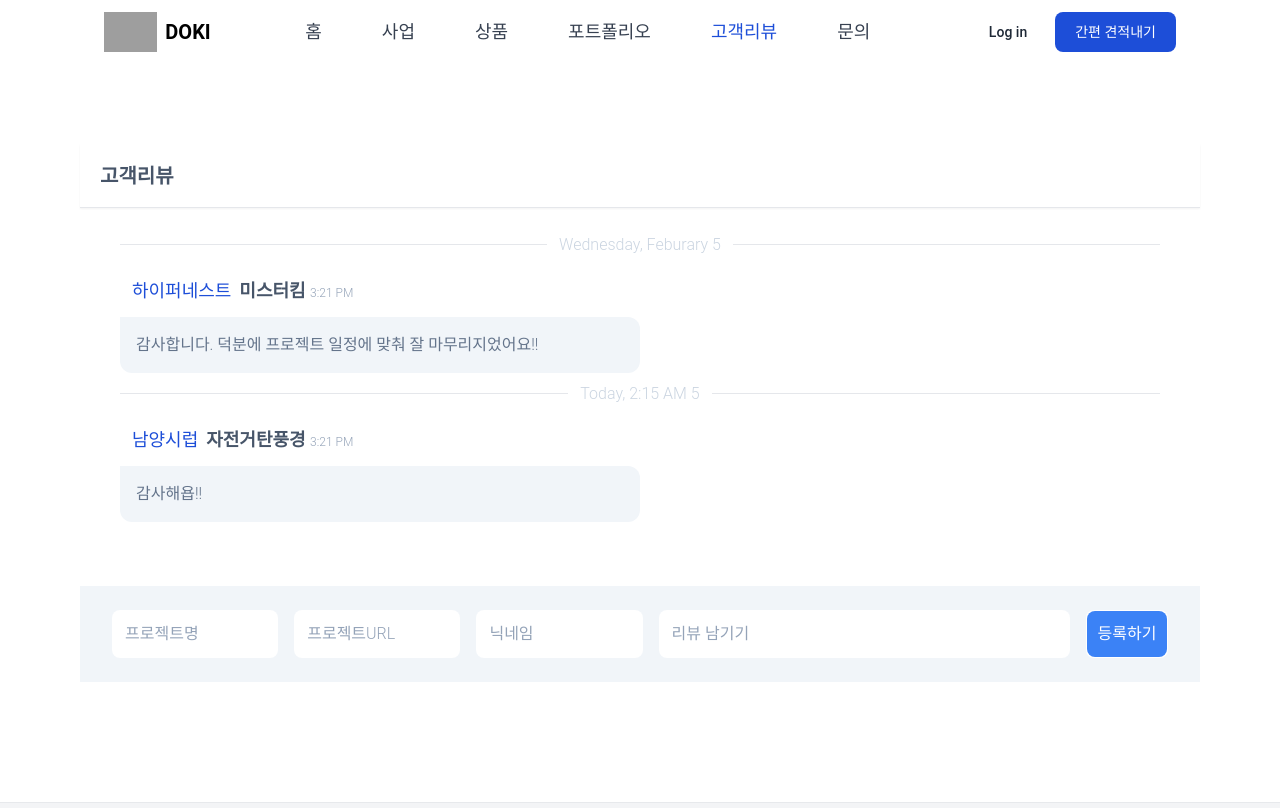
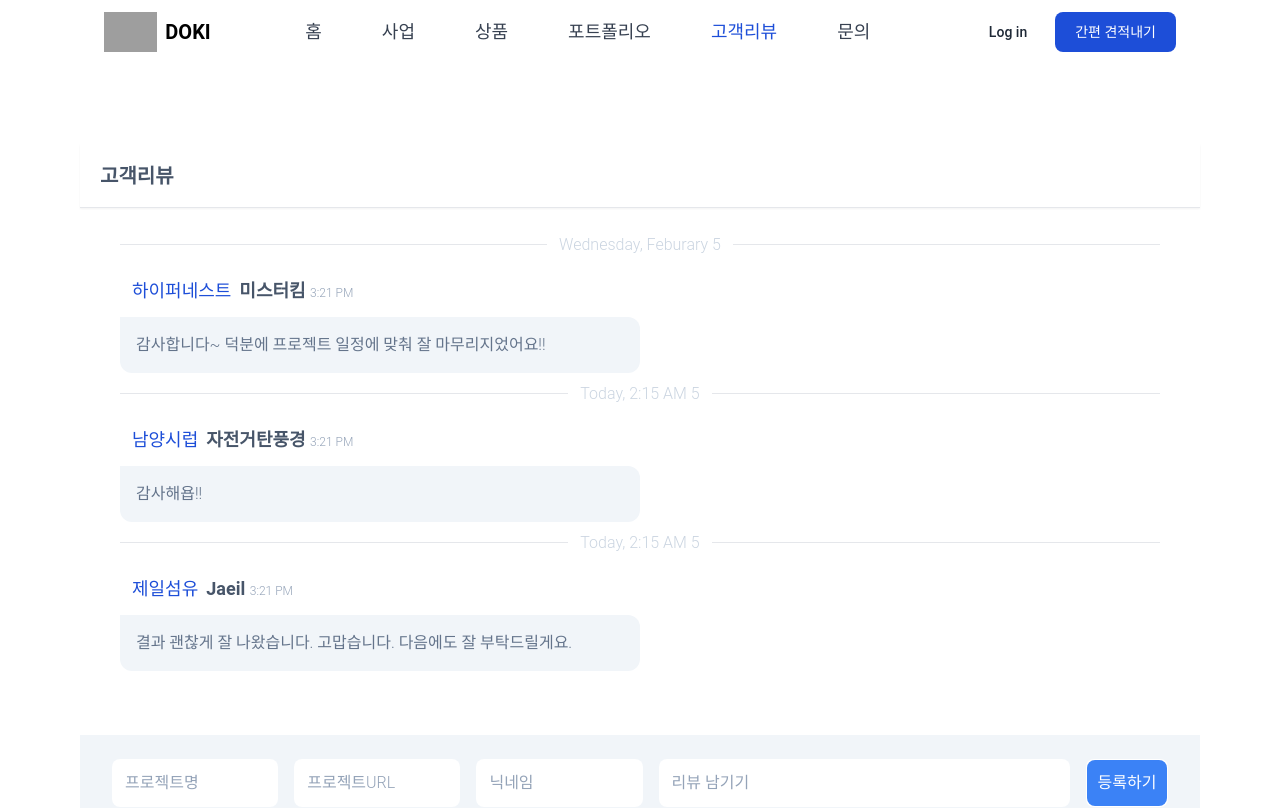
Before and after one commit to ghkdsigm/doki, a Vue app in the folder my-project/: page /review in a window 1280 px wide. Shown: the top 808 px of the page. Built offline with nearby package versions, Linux system fonts and the light colour scheme; grey boxes are pictures that could not be loaded; a web font is replaced by a local one; what tw-elements would draw is missing.

Commit message:
리뷰 페이지 업데이트

```diff
--- a/my-project/src/pages/Review.vue
+++ b/my-project/src/pages/Review.vue
@@ -81,6 +81,7 @@
           </div>
           <div class="h-full px-10 py-4">
               <!-- message container -->
+              <div>
                 <div class="text-center  my-5">
                     <hr class="-mb-3">
                     <span class="text-base text-slate-300 font-light bg-white px-3 -mt-3">Wednesday, Feburary
@@ -96,8 +97,9 @@
 
                         <div class="mt-3 w-full bg-slate-100 p-4 rounded-b-xl rounded-tr-xl">
                             <p class=" text-base text-slate-500">
-                              감사합니다. 덕분에 프로젝트 일정에 맞춰 잘 마무리지었어요!!
+                                감사합니다~ 덕분에 프로젝트 일정에 맞춰 잘 마무리지었어요!!
                             </p>
+                        </div>
                     </div>
                 </div>
               </div>
@@ -122,6 +124,7 @@
                       </div>
                   </div>
               </div> -->
+              <div>
                 <div class="text-center  my-5">
                     <hr class="-mb-3">
                     <span class="text-base text-slate-300 font-light bg-white px-3 -mt-3">Today, 2:15 AM
@@ -139,6 +142,29 @@
                             <p class=" text-base text-slate-500">
                                 감사해욥!!
                             </p>
+                        </div>
+                    </div>
+                </div>
+              </div>
+              <div>
+                <div class="text-center  my-5">
+                    <hr class="-mb-3">
+                    <span class="text-base text-slate-300 font-light bg-white px-3 -mt-3">Today, 2:15 AM
+                        5</span>
+                </div>
+                <!-- messages -->
+                <div class="w-full flex flex-start">
+                    <div class="w-1/2">
+                        <div class="flex items-center">
+                            <p class="font-semibold ml-3 text-lg text-slate-600"><a href="#" target="_blank" class="mr-2 text-blue-700">제일섬유</a>Jaeil <span
+                                    class="text-slate-400 text-xs font-light">3:21 PM</span></p>
+                        </div>
+
+                        <div class="mt-3 bg-slate-100 p-4 rounded-b-xl rounded-tr-xl">
+                            <p class=" text-base text-slate-500">
+                                결과 괜찮게 잘 나왔습니다. 고맙습니다. 다음에도 잘 부탁드릴게요.
+                            </p>
+                        </div>
                     </div>
                 </div>
               </div>
```
Lines whose indentation alone changed are shown as unchanged.
